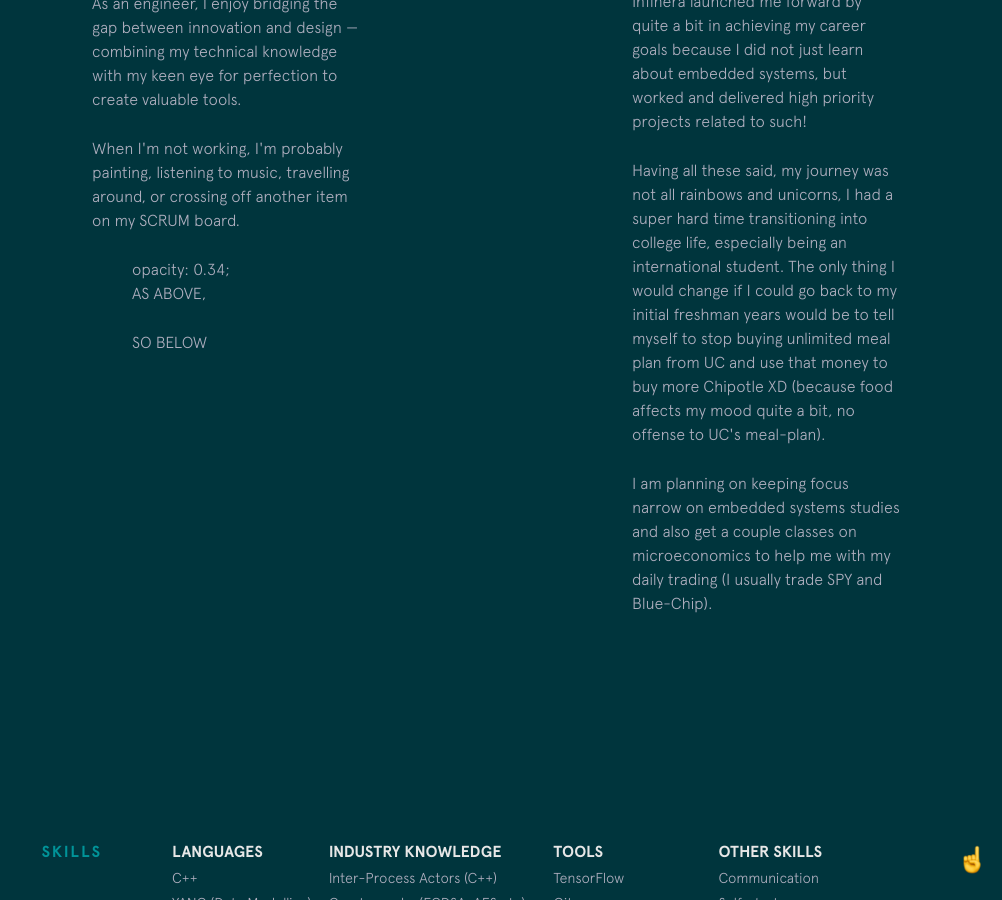
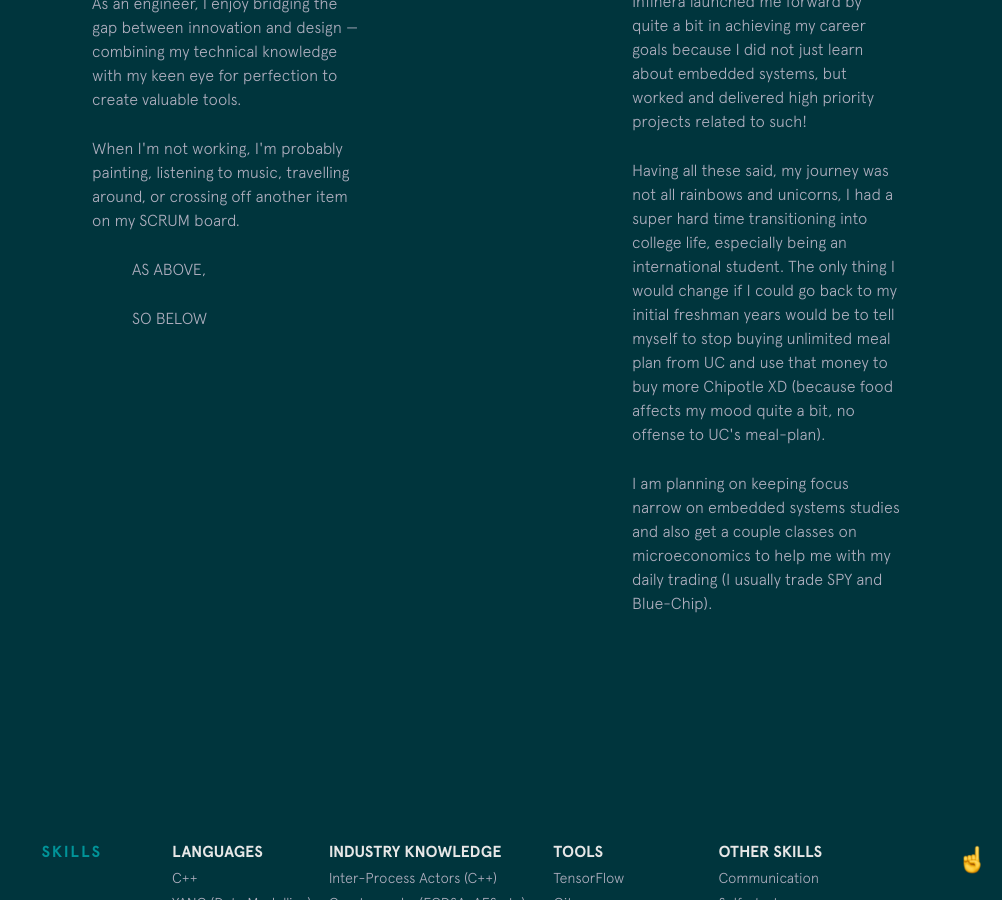
Before and after one commit to mareep-raljodid/portfolio, a Jekyll site: the page built from index.html, in a window 1280 px wide and 900 px high, scrolled down 1348 px. Shown: the whole window, without its empty margins (278-1280 px from the left). Built offline with Jekyll 4.4.1, drawn with Linux system fonts in a browser that asks for light colours; nearby versions of some CDN libraries.

Commit message:
some stuff

```diff
--- a/_includes/background.html
+++ b/_includes/background.html
@@ -21,7 +21,6 @@
 <p>
 </p>
     <blockquote>
-	opacity: 0.34;
       <p style="font-family:"Brush Script MT", cursive;color:green;"font-size:30px"">AS ABOVE,</p>
       <p style="font-family:"Brush Script MT", cursive;color:green;"font-size:30px"">SO BELOW</p>
     </blockquote>
```
